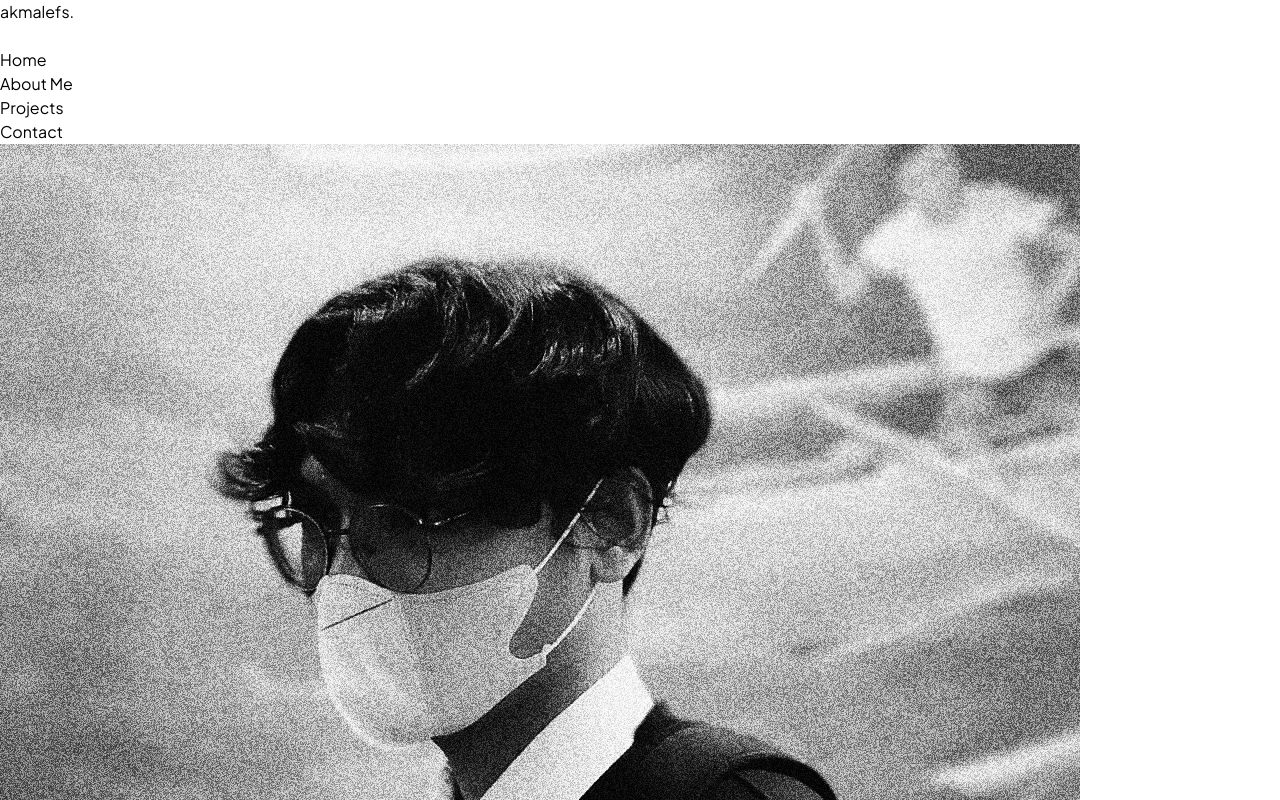
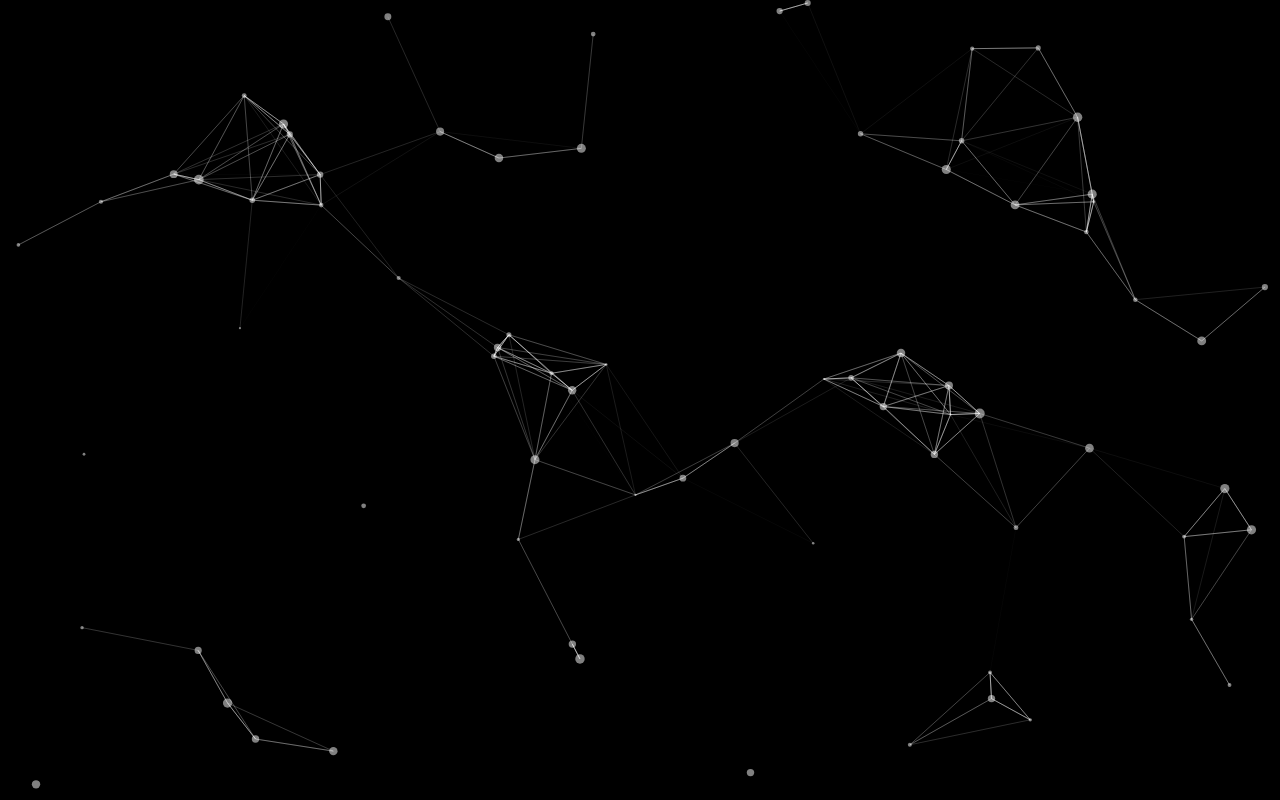
Before and after one commit to akmalefs/akmalefs.me, a React (Vite) app: page / in a window 1280 px wide. Shown: the top 800 px of the page. Built offline with nearby package versions, Linux system fonts and the light colour scheme.

Commit message:
add particles

```diff
--- a/package.json
+++ b/package.json
@@ -10,9 +10,11 @@
     "preview": "vite preview"
   },
   "dependencies": {
+    "@tsparticles/react": "^3.0.0",
     "react": "^18.3.1",
     "react-dom": "^18.3.1",
-    "react-router-dom": "^7.1.1"
+    "react-router-dom": "^7.1.1",
+    "tsparticles": "^3.7.1"
   },
   "devDependencies": {
     "@eslint/js": "^9.17.0",
--- /dev/null
+++ b/src/components/Background/index.jsx
@@ -0,0 +1,114 @@
+import { useEffect, useMemo, useState } from "react";
+import Particles, { initParticlesEngine } from "@tsparticles/react";
+// import { loadAll } from "@tsparticles/all"; // if you are going to use `loadAll`, install the "@tsparticles/all" package too.
+// import { loadFull } from "tsparticles"; // if you are going to use `loadFull`, install the "tsparticles" package too.
+import { loadSlim } from "@tsparticles/slim"; // if you are going to use `loadSlim`, install the "@tsparticles/slim" package too.
+// import { loadBasic } from "@tsparticles/basic"; // if you are going to use `loadBasic`, install the "@tsparticles/basic" package too.
+
+const Background = () => {
+  const [init, setInit] = useState(false);
+
+  // this should be run only once per application lifetime
+  useEffect(() => {
+    initParticlesEngine(async (engine) => {
+      // you can initiate the tsParticles instance (engine) here, adding custom shapes or presets
+      // this loads the tsparticles package bundle, it's the easiest method for getting everything ready
+      // starting from v2 you can add only the features you need reducing the bundle size
+      //await loadAll(engine);
+      //await loadFull(engine);
+      await loadSlim(engine);
+      //await loadBasic(engine);
+    }).then(() => {
+      setInit(true);
+    });
+  }, []);
+
+  const particlesLoaded = (container) => {
+    console.log(container);
+  };
+
+  const options = useMemo(
+    () => ({
+      background: {
+        color: {
+          value: "#000",
+        },
+      },
+      fpsLimit: 120,
+      interactivity: {
+        events: {
+          onClick: {
+            enable: true,
+            mode: "push",
+          },
+          onHover: {
+            enable: true,
+            mode: "repulse",
+          },
+        },
+        modes: {
+          push: {
+            quantity: 4,
+          },
+          repulse: {
+            distance: 200,
+            duration: 0.4,
+          },
+        },
+      },
+      particles: {
+        color: {
+          value: "#ffffff",
+        },
+        links: {
+          color: "#ffffff",
+          distance: 150,
+          enable: true,
+          opacity: 0.5,
+          width: 1,
+        },
+        move: {
+          direction: "none",
+          enable: true,
+          outModes: {
+            default: "bounce",
+          },
+          random: false,
+          speed: 6,
+          straight: false,
+        },
+        number: {
+          density: {
+            enable: true,
+          },
+          value: 150,
+        },
+        opacity: {
+          value: 0.5,
+        },
+        shape: {
+          type: "circle",
+        },
+        size: {
+          value: { min: 1, max: 5 },
+        },
+      },
+      detectRetina: true,
+    }),
+    [],
+  );
+
+  if (init) {
+    return (
+      <Particles
+        id="tsparticles"
+        particlesLoaded={particlesLoaded}
+        options={options}
+      />
+    );
+  }
+
+  return <></>;
+};
+
+export default Background;
--- a/src/components/Navbar/index.jsx
+++ b/src/components/Navbar/index.jsx
@@ -5,16 +5,16 @@ export default function Navbar() {
   const [isMenuOpen, setIsMenuOpen] = useState(false);
 
   return (
-    <nav className="max-w-6xl mx-auto mt-8 px-6 md:px-0">
+    <nav className="max-w-6xl mx-auto mt-8 px-6 md:px-0 absolute top-0 left-0 right-0 z-20">
       <div className="flex justify-between items-center">
-        <h1 className="text-2xl text-black font-semibold tracking-[-0.7px]">
+        <h1 className="text-2xl text-white font-semibold tracking-[-0.7px]">
           akmalefs.
         </h1>
 
         <div className="md:hidden">
           <button
             onClick={() => setIsMenuOpen(!isMenuOpen)}
-            className="text-black focus:outline-none"
+            className="text-white focus:outline-none"
           >
             {isMenuOpen ? (
               <svg
@@ -56,25 +56,25 @@ export default function Navbar() {
           }`}
         >
           <li>
-            <Link to="/" className="font-normal tracking-[-0.7px] text-black">
+            <Link to="/" className="font-normal tracking-[-0.7px] text-black md:text-white">
               Home
             </Link>
           </li>
           <li>
             <Link
               to="/about"
-              className="font-normal tracking-[-0.7px] text-black"
+              className="font-normal tracking-[-0.7px] text-black md:text-white"
             >
               About Me
             </Link>
           </li>
           <li>
-            <Link href="#" className="font-normal tracking-[-0.7px] text-black">
+            <Link href="#" className="font-normal tracking-[-0.7px] text-black md:text-white">
               Projects
             </Link>
           </li>
           <li>
-            <Link href="#" className="font-normal tracking-[-0.7px] text-black">
+            <Link href="#" className="font-normal tracking-[-0.7px] text-black md:text-white">
               Contact
             </Link>
           </li>
--- a/src/pages/Home.jsx
+++ b/src/pages/Home.jsx
@@ -1,3 +1,4 @@
+import Background from "../components/Background";
 import Navbar from "../components/Navbar";
 
 export default function Home() {
@@ -11,7 +12,9 @@ export default function Home() {
 
   return (
     <>
+        <Background />
           <Navbar />
+        <div className="absolute inset-0 flex flex-col items-center justify-center z-10">
 
           <section className="max-w-6xl mx-auto my-24 md:p-0 p-5">
             <div className="flex flex-col md:flex-row md:items-center md:gap-x-40 gap-y-8">
@@ -21,23 +24,23 @@ export default function Home() {
                   alt="Profile"
                   className="h-28 w-28 rounded-full border-4 border-gray-300 shadow-lg hover:scale-105 transition-transform duration-300"
                 />
-            <h1 className="text-4xl text-black w-full font-medium tracking-[-0.7px] leading-normal md:block hidden">
+                <h1 className="text-4xl text-white w-full font-medium tracking-[-0.7px] leading-normal md:block hidden">
                   Hello! I&apos;m Akmal Widad Iskandar
                 </h1>
               </div>
 
               <div className="flex flex-col gap-y-8 items-center md:items-start">
-            <h1 className="text-4xl text-black font-medium tracking-[-0.7px] text-center md:text-start leading-normal">
+                <h1 className="text-4xl text-white font-medium tracking-[-0.7px] text-center md:text-start leading-normal">
                   A Frontend Developer based in Jakarta, Indonesia
                 </h1>
-            <p className="text-black font-normal tracking-[-0.7px] leading-relaxed md:w-5/6 w-full text-center md:text-start">
-              I&apos;m a frontend developer passionate about creating responsive
-              and visually appealing user interfaces.
+                <p className="text-white font-normal tracking-[-0.7px] leading-relaxed md:w-5/6 w-full text-center md:text-start">
+                  I&apos;m a frontend developer passionate about creating
+                  responsive and visually appealing user interfaces.
                 </p>
 
                 <div className="flex md:flex-row flex-col gap-y-5 items-center gap-x-4 w-full">
                   <button
-                className="bg-black font-medium text-white py-3 px-7 tracking-[-0.7px] rounded-full hover:scale-105 transition-all duration-300 w-full md:w-auto"
+                    className="bg-white font-medium text-black py-3 px-7 tracking-[-0.7px] rounded-full hover:scale-105 transition-all duration-300 w-full md:w-auto"
                     onClick={handleDownload}
                   >
                     Download CV
@@ -50,6 +53,8 @@ export default function Home() {
               </div>
             </div>
           </section>
+        </div>
+
     </>
   );
 }
```
Also changed, not shown: 1 other file (tests, documents, lock files or other folders). Lines whose indentation alone changed are shown as unchanged.
